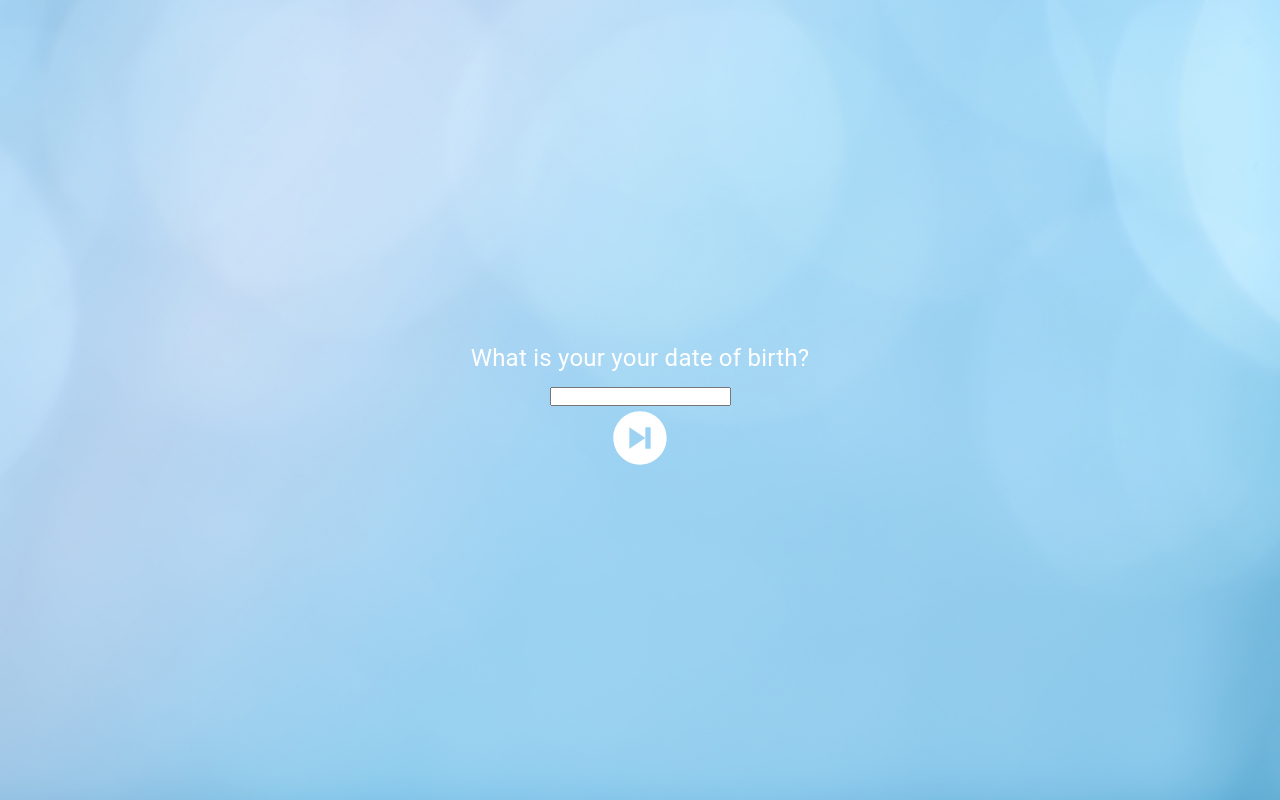
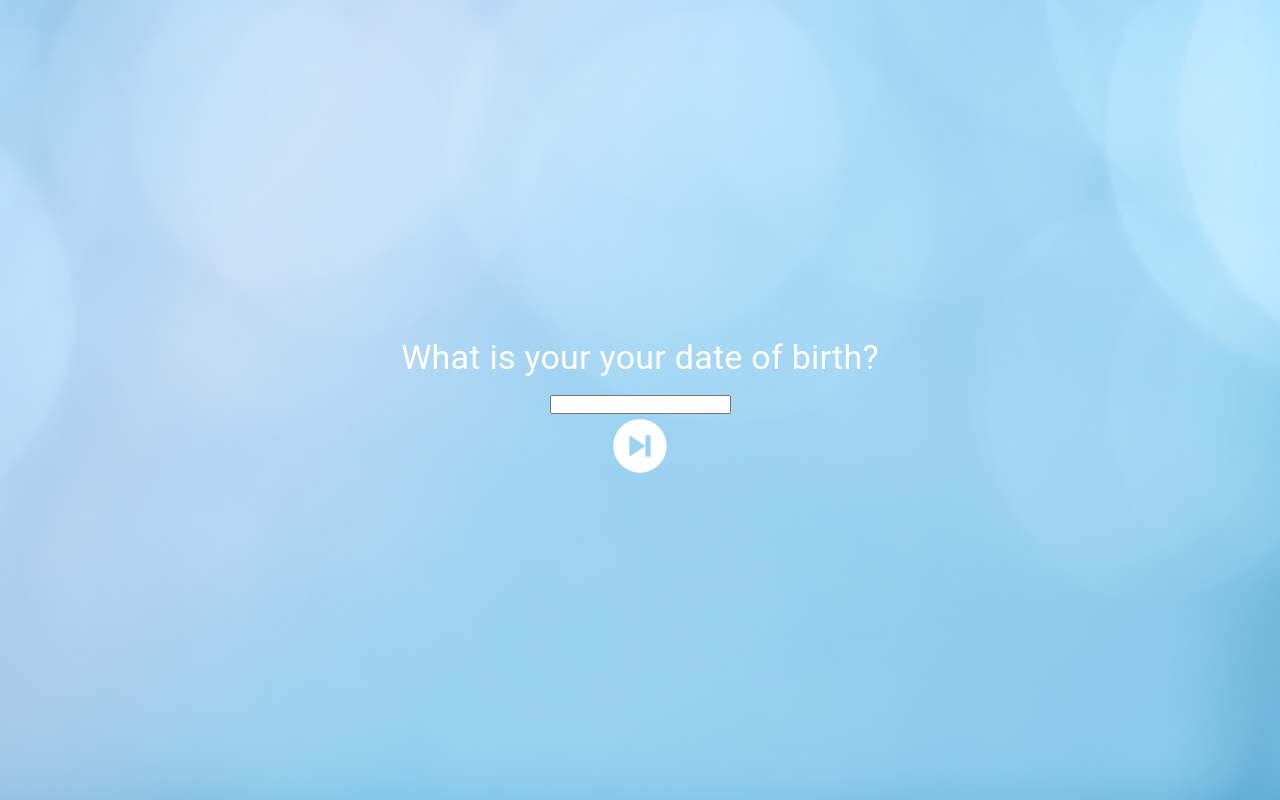
Before and after one commit to oprokopieva382/Love-Link, a React (Vite) app in the folder client/: page /question1 in a window 1280 px wide. Built offline with nearby package versions, Linux system fonts and the light colour scheme.

Commit message:
move out style from QuestionOne

```diff
--- a/client/src/pages/QuestionOne.jsx
+++ b/client/src/pages/QuestionOne.jsx
@@ -1,11 +1,10 @@
-import Box from "@mui/material/Box";
 import { BiSolidSkipNextCircle } from "react-icons/bi";
-import background from "../assets/img/questionBackground.jpeg";
-import Typography from "@mui/material/Typography";
 import DatePicker from "react-datepicker";
 import "react-datepicker/dist/react-datepicker.css";
 import { useState } from "react";
 import { useNavigate } from "react-router-dom";
+import { BoxContainer } from "../style/general.style";
+import { StyledTypography } from "../style/question.style";
 
 export const QuestionOne = () => {
   const [selectedDate, setSelectedDate] = useState(null);
@@ -17,32 +16,19 @@ export const QuestionOne = () => {
   };
 
   return (
-    <Box
-      sx={{
-        backgroundImage: `url(${background})`,
-        backgroundSize: "cover",
-        backgroundPosition: "center",
-        height: "100vh",
-        display: "flex",
-        flexDirection: "column",
-        justifyContent: "center",
-        alignItems: "center",
-        color: "white",
-      }}
-    >
-      <Typography sx={{ fontSize: "1.5rem", padding: "10px" }}>
+    <BoxContainer>
+      <StyledTypography variant="h4">
         What is your your date of birth?
-      </Typography>
+      </StyledTypography>
       <DatePicker
         selected={selectedDate}
         onChange={(date) => setSelectedDate(date)}
         dateFormat="MM/dd/yyyy"
       />
-
       <BiSolidSkipNextCircle
         onClick={runNextPage}
         style={{ fontSize: "4rem" }}
       />
-    </Box>
+    </BoxContainer>
   );
 };
```
